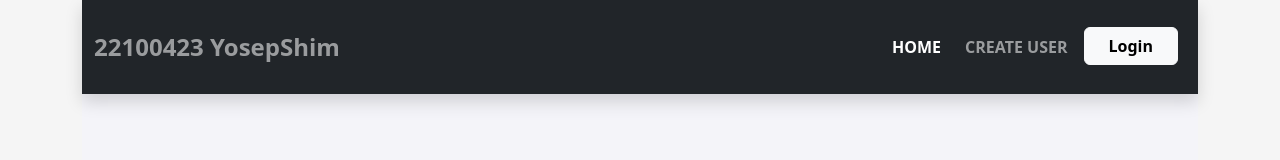
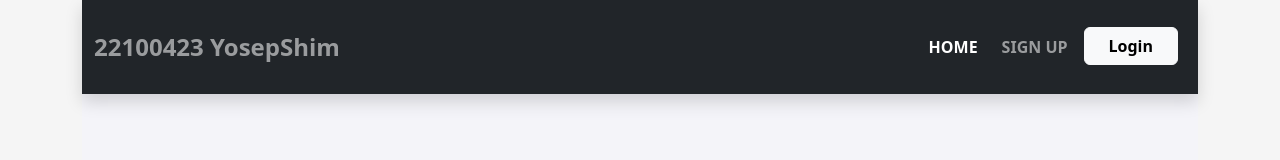
Before and after one commit to syosep/OSS_HW5, a React (Create React App) app: page /login in a window 1280 px wide. Shown: the top 160 px of the page. Built offline with nearby package versions, Linux system fonts and the light colour scheme.

Commit message:
change create user to sign up

```diff
--- a/src/components/Common/Header.js
+++ b/src/components/Common/Header.js
@@ -39,7 +39,7 @@ export default function Header({ isLoggedIn, setIsLoggedIn }) {
               </li>
               <li className="nav-item">
                 <Link className="nav-link fw-semibold" to="/create-user">
-                  Create User
+                  Sign Up
                 </Link>
               </li>
               {isLoggedIn && (
```
